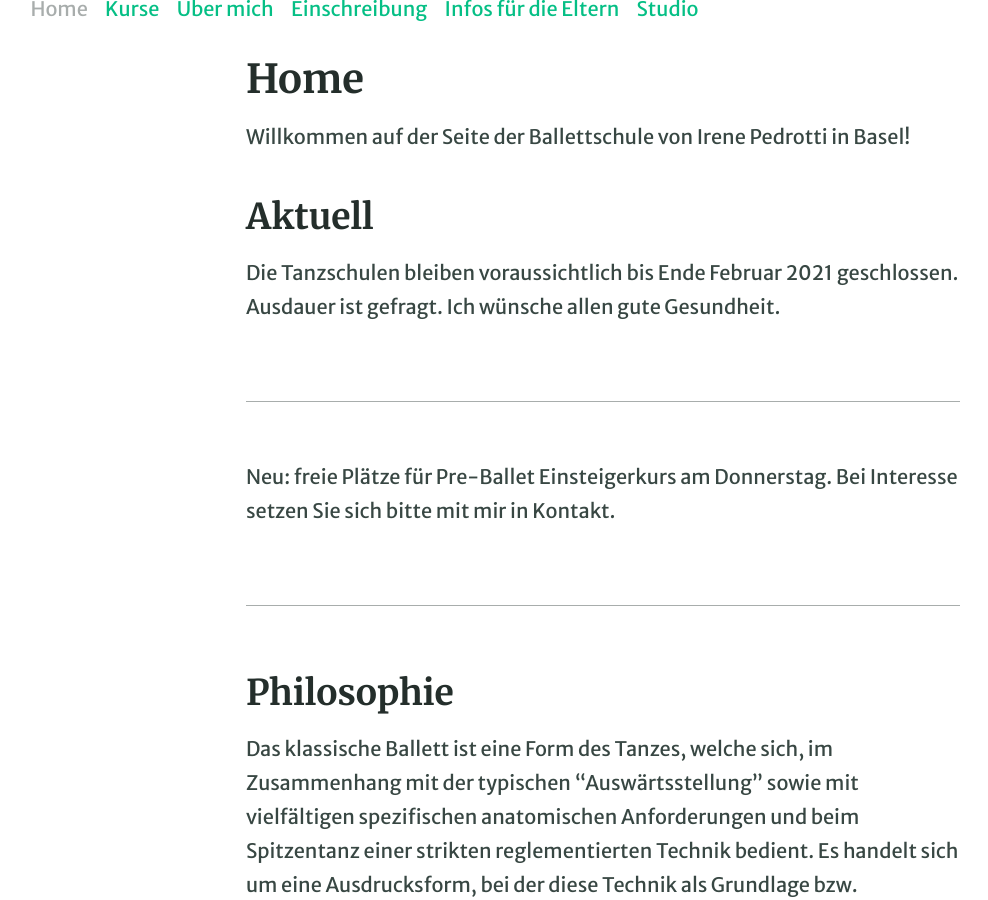
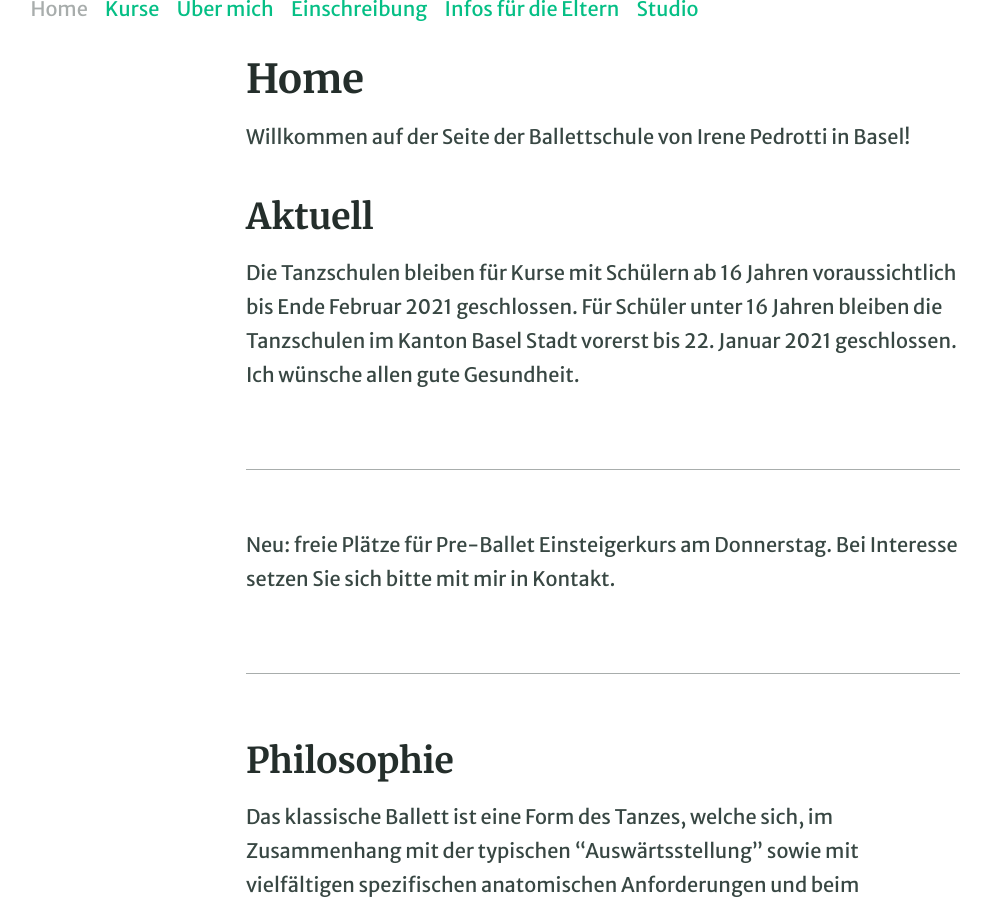
Before and after one commit to irenepedrotti/irenepedrotti.github.io, a Jekyll site: the page built from pages/index.md, in a window 1280 px wide and 900 px high, scrolled down 340 px. Shown: the whole window, without its empty margins (37-1025 px from the left). Built offline with Jekyll 4.4.1, drawn with Linux system fonts in a browser that asks for light colours.

Commit message:
Ab 16 Jahren bis Ende Februar 2021 geschlossen, unter 16 Jahren im Kanton BS vorerst bis 22. Januar 2021 geschlossen.

```diff
--- a/pages/index.md
+++ b/pages/index.md
@@ -7,7 +7,7 @@ permalink: /
 Willkommen auf der Seite der Ballettschule von Irene Pedrotti in Basel!
 
 ## Aktuell
-Die Tanzschulen bleiben voraussichtlich bis Ende Februar 2021 geschlossen. Ausdauer ist gefragt. Ich wünsche allen gute Gesundheit.
+Die Tanzschulen bleiben für Kurse mit Schülern ab 16 Jahren voraussichtlich bis Ende Februar 2021 geschlossen. Für Schüler unter 16 Jahren bleiben die Tanzschulen im Kanton Basel Stadt vorerst bis 22. Januar 2021 geschlossen. Ich wünsche allen gute Gesundheit.
 
 ---
 
```
